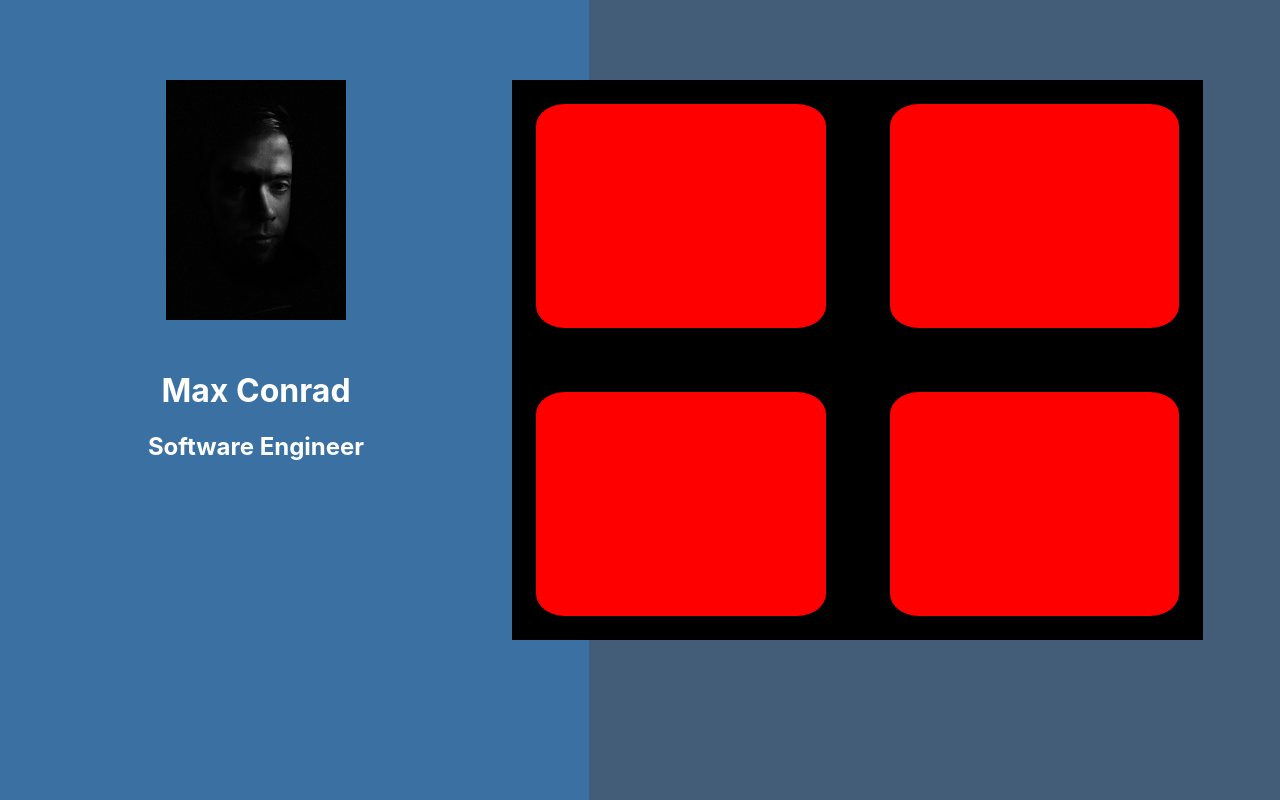
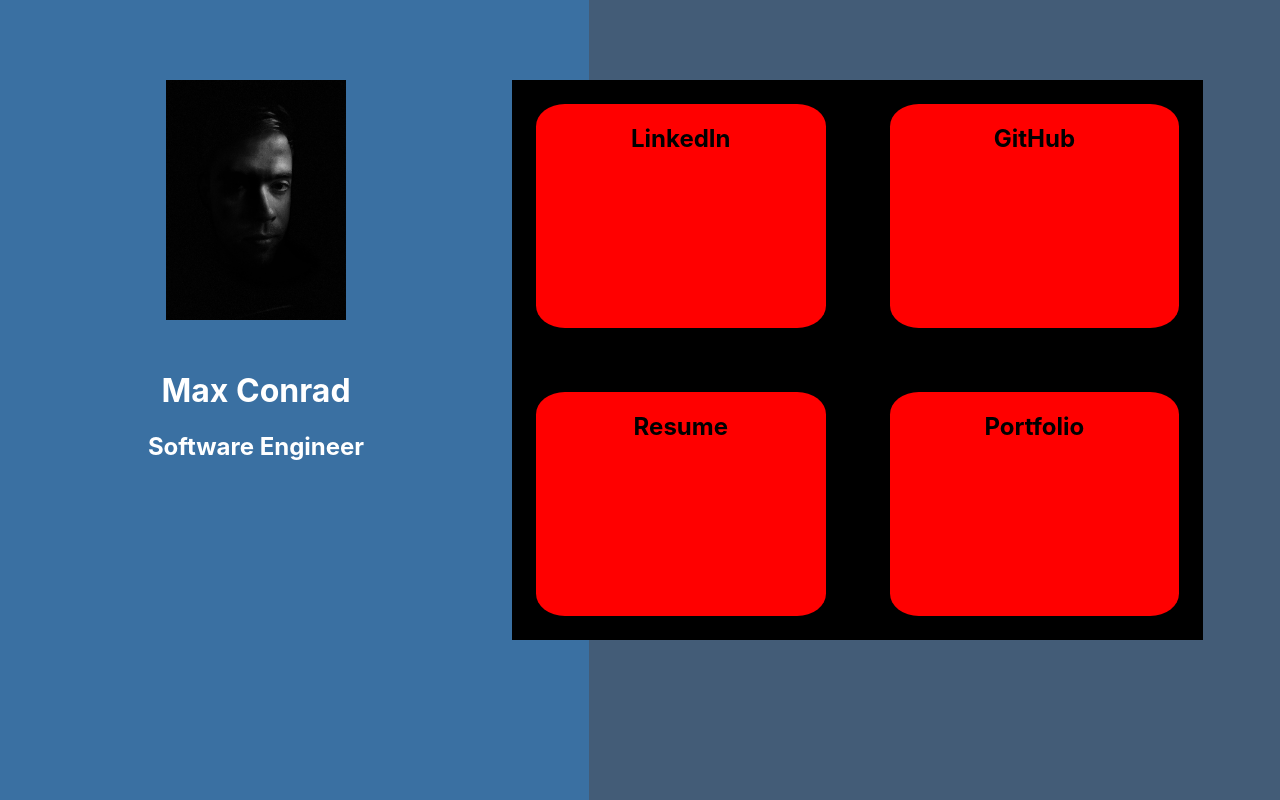
Before and after one commit to maxt95/maxconrad-ui, a React (Create React App) app: page / in a window 1280 px wide. Built offline with nearby package versions, Linux system fonts and the light colour scheme.

Commit message:
Add basic data structure for link blocks

```diff
--- a/src/pages/LandingPage/landing.js
+++ b/src/pages/LandingPage/landing.js
@@ -2,6 +2,37 @@
 import './landing.scss'
 import avatar from '../../images/avatar.jpg'
 
+const renderLinks = () => {
+  const linkData = [
+    {
+      name: 'LinkedIn',
+      url: 'https://linkedin.com',
+    },
+    {
+      name: 'GitHub',
+      url: 'https://github.com/maxt95'
+    },
+    {
+      name: 'Resume',
+      url: 'tbd'
+    },
+    {
+      name: 'Portfolio',
+      url: 'tbd'
+    }
+  ]
+
+  return(
+    <>
+      {linkData.map((link) => {
+        return (
+          <div className="link">
+            <h2>{link.name}</h2>
+          </div>
+      )})}
+    </>
+  )
+}
 const Landing = () => {
   return (
     <div className="landing-page">
@@ -17,10 +48,7 @@
       <div className="link-section">
         <div className="left-padding" />
         <div className="links">
-          <div className="link"></div>
-          <div className="link"></div>
-          <div className="link"></div>
-          <div className="link"></div>
+          {renderLinks()}
         </div>
       </div>
     </div>
```
